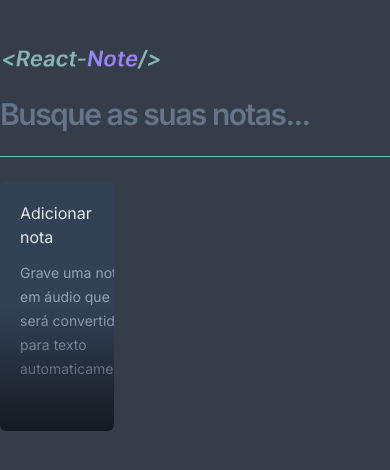
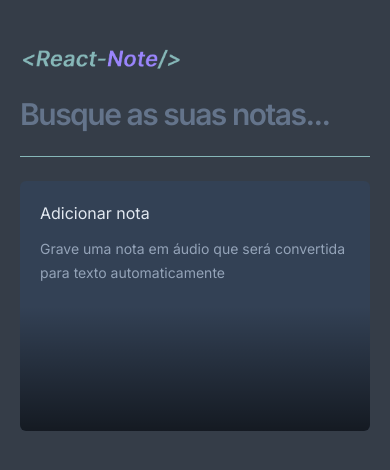
Before and after one commit to edsonfreitas/noteVoice, a React (Vite) app: page / in a window 390 px wide. Shown: the top 470 px of the page. Built offline with nearby package versions, Linux system fonts and the light colour scheme.

Commit message:
feat: Making the application responsive

```diff
--- a/src/app.tsx
+++ b/src/app.tsx
@@ -43,7 +43,7 @@
 
 
   return (
-    <main className="mx-auto max-w-6xl my-12 space-y-6">
+    <main className="mx-auto max-w-6xl my-12 space-y-6 px-5">
       <img src={logo}  alt="Logo Edson"/>
 
       <form className="w-full">
@@ -58,7 +58,7 @@
       <div className="h-px bg-details" />
 
       <div
-        className="grid grid-cols-3 gap-6 auto-rows-[250px]"
+        className="grid grid-cols-1 md:grid-cols-2 lg:grid-cols-3 gap-6 auto-rows-[250px]"
         >
         <NewNote onNoteCreated={onNoteCreated} />
 
--- a/src/components/cards.tsx
+++ b/src/components/cards.tsx
@@ -36,7 +36,7 @@
               <Dialog.Overlay
                 className='inset-0 fixed bg-black/50'>
                 <Dialog.Content
-                  className='fixed overflow-hidden left-1/2 top-1/2 -translate-x-1/2 -translate-y-1/2 max-w-[640px] w-full h-[60vh] bg-slate-700 rounded-md flex flex-col outline-none'>
+                  className='fixed overflow-hidden inset-0 md:inset-auto md:left-1/2 md:top-1/2 md:-translate-x-1/2 md:-translate-y-1/2 md:max-w-[640px] w-full md:h-[60vh] bg-slate-700 md:rounded-md flex flex-col outline-none'>
                     <Dialog.Close className='absolute right-0 top-0 bg-slate-800 p-1.5 text-slate-400 hover:text-slate-100'>
                       <X className='size-5'/>
                     </Dialog.Close>
--- a/src/components/new-note.tsx
+++ b/src/components/new-note.tsx
@@ -107,7 +107,7 @@
               <Dialog.Overlay
                 className='inset-0 fixed bg-black/50'>
                 <Dialog.Content
-                  className='fixed overflow-hidden left-1/2 top-1/2 -translate-x-1/2 -translate-y-1/2 max-w-[640px] w-full h-[60vh] bg-slate-700 rounded-md flex flex-col outline-none'>
+                  className='fixed overflow-hidden inset-0 md:inset-auto md:left-1/2 md:top-1/2 md:-translate-x-1/2 md:-translate-y-1/2 md:max-w-[640px] w-full md:h-[60vh] bg-slate-700 md:rounded-md flex flex-col outline-none'>
                     <Dialog.Close className='absolute right-0 top-0 bg-slate-800 p-1.5 text-slate-400 hover:text-slate-100'>
                       <X className='size-5'/>
                     </Dialog.Close>
```
